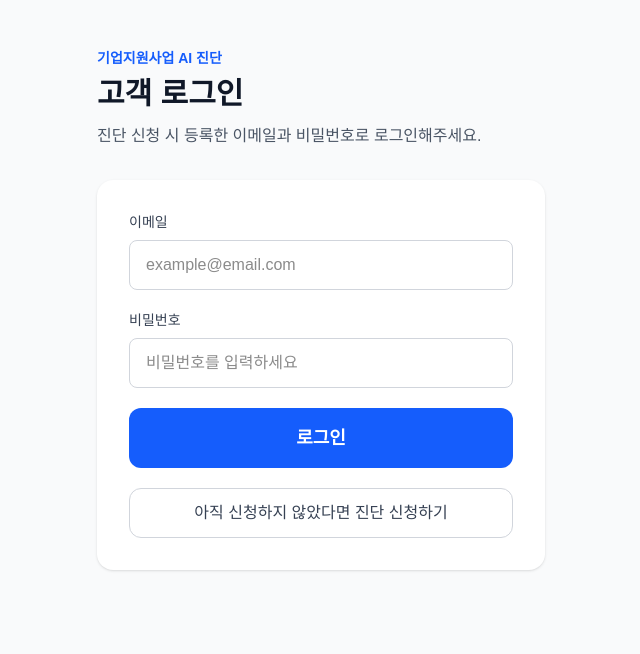
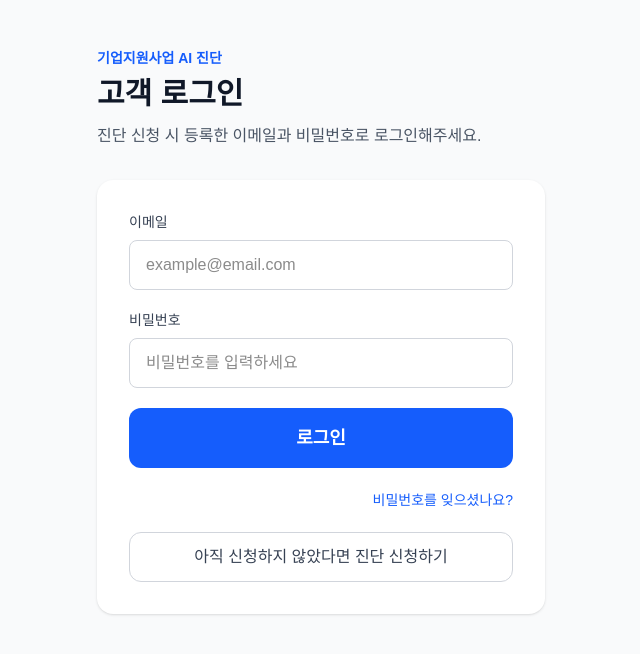
Before and after one commit to kimjintaek/ai-company-support, a Next.js app: page /login in a window 1280 px wide. Shown: the top 654 px of the page, without its empty margins (319-959 px from the left). Built offline with nearby package versions, Linux system fonts and the light colour scheme; no server answers.

Commit message:
Add password reset link to customer login

```diff
--- a/app/login/page.tsx
+++ b/app/login/page.tsx
@@ -97,6 +97,16 @@ export default function LoginPage() {
               {loading ? "로그인 중..." : "로그인"}
             </button>
 
+            <div className="text-right">
+              <button
+                type="button"
+                onClick={() => router.push("/forgot-password")}
+                className="text-sm text-blue-600 hover:text-blue-700 hover:underline"
+              >
+                비밀번호를 잊으셨나요?
+              </button>
+            </div>
+
             <button type="button" onClick={() => router.push("/diagnosis")} className="w-full rounded-xl border border-gray-300 py-3 font-medium text-gray-700 hover:bg-gray-50">
               아직 신청하지 않았다면 진단 신청하기
             </button>
```
